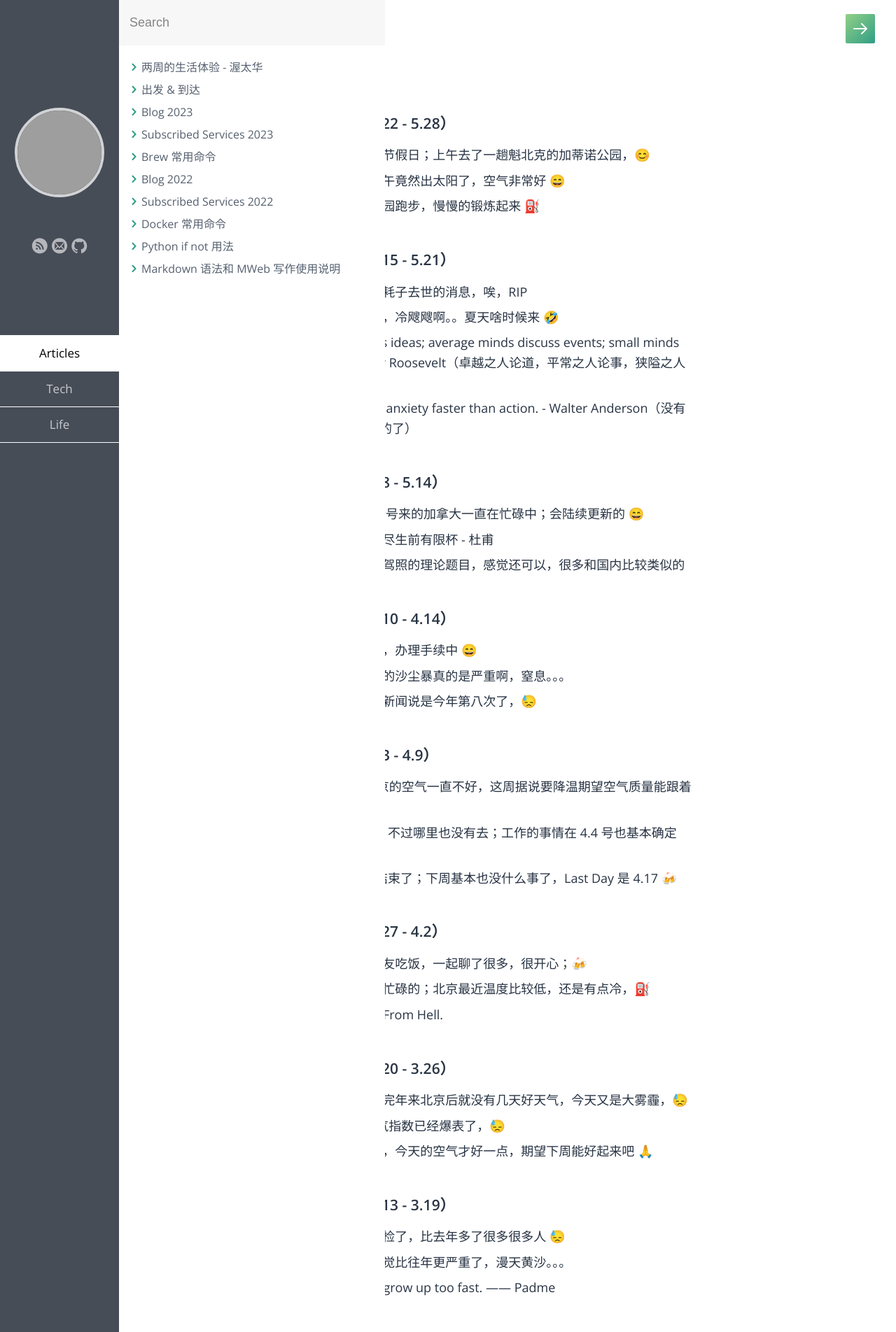
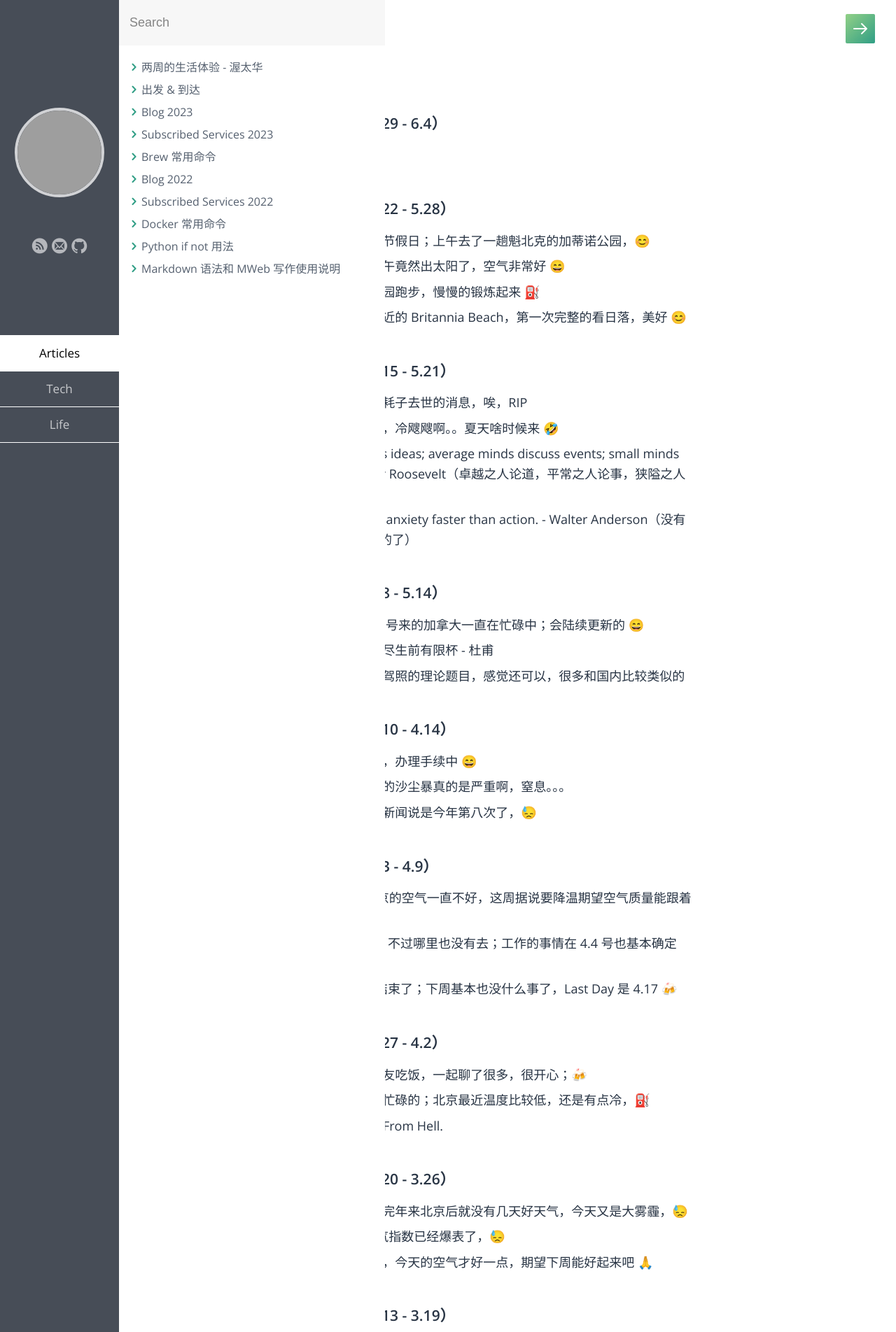
Before and after one commit to samxupeiran/samxupeiran.github.io, a Jekyll site: the page built from _posts/life/2023-01-03-my-blog.md, in a window 1280 px wide. Shown: the top 1904 px of the page at 70% size. Built offline with Jekyll 4.4.1, drawn with Linux system fonts in a browser that asks for light colours; some web fonts are replaced; grey boxes are pictures that could not be loaded.

Commit message:
feat: add weekly blog 5.29

```diff
--- a/_posts/life/2023-01-03-my-blog.md
+++ b/_posts/life/2023-01-03-my-blog.md
@@ -6,10 +6,14 @@ tags: Blog
 ---
 
 
+- ### 2023 年 6 月 第 1 周（5.29 - 6.4）
+     -
+
 - ### 2023 年 5 月 第 4 周（5.22 - 5.28）
      - 5.22 今天是加拿大的法定节假日；上午去了一趟魁北克的加蒂诺公园，😊
      - 5.24 上午一直在下雨，下午竟然出太阳了，空气非常好 😄
      - 5.25 今天开始在附近的公园跑步，慢慢的锻炼起来 ⛽️
+     - 5.27 晚饭过后去了一趟附近的 Britannia Beach，第一次完整的看日落，美好 😊
 
 - ### 2023 年 5 月 第 3 周（5.15 - 5.21）
      - 5.15 今天上午看到左耳朵耗子去世的消息，唉，RIP
```
